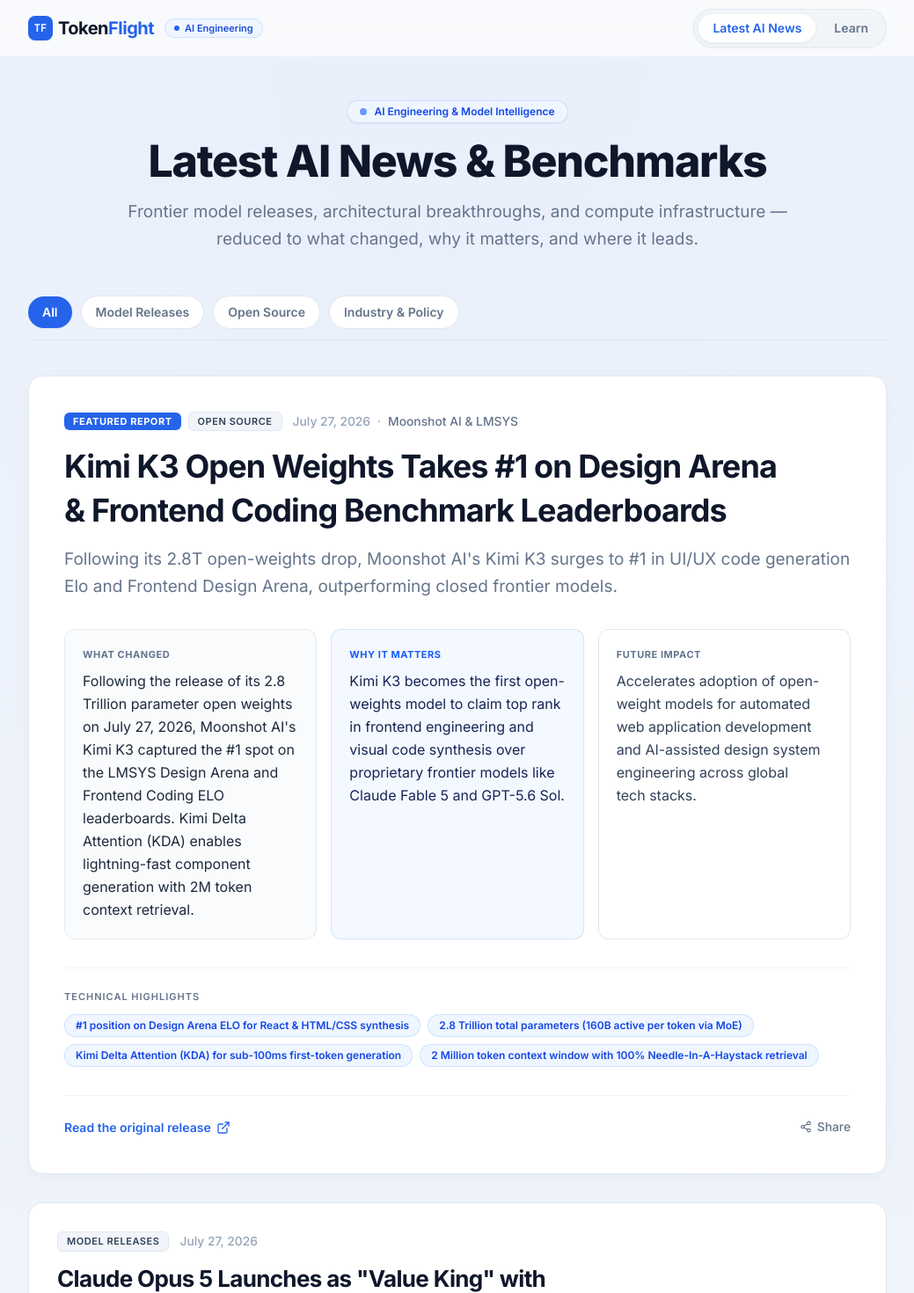
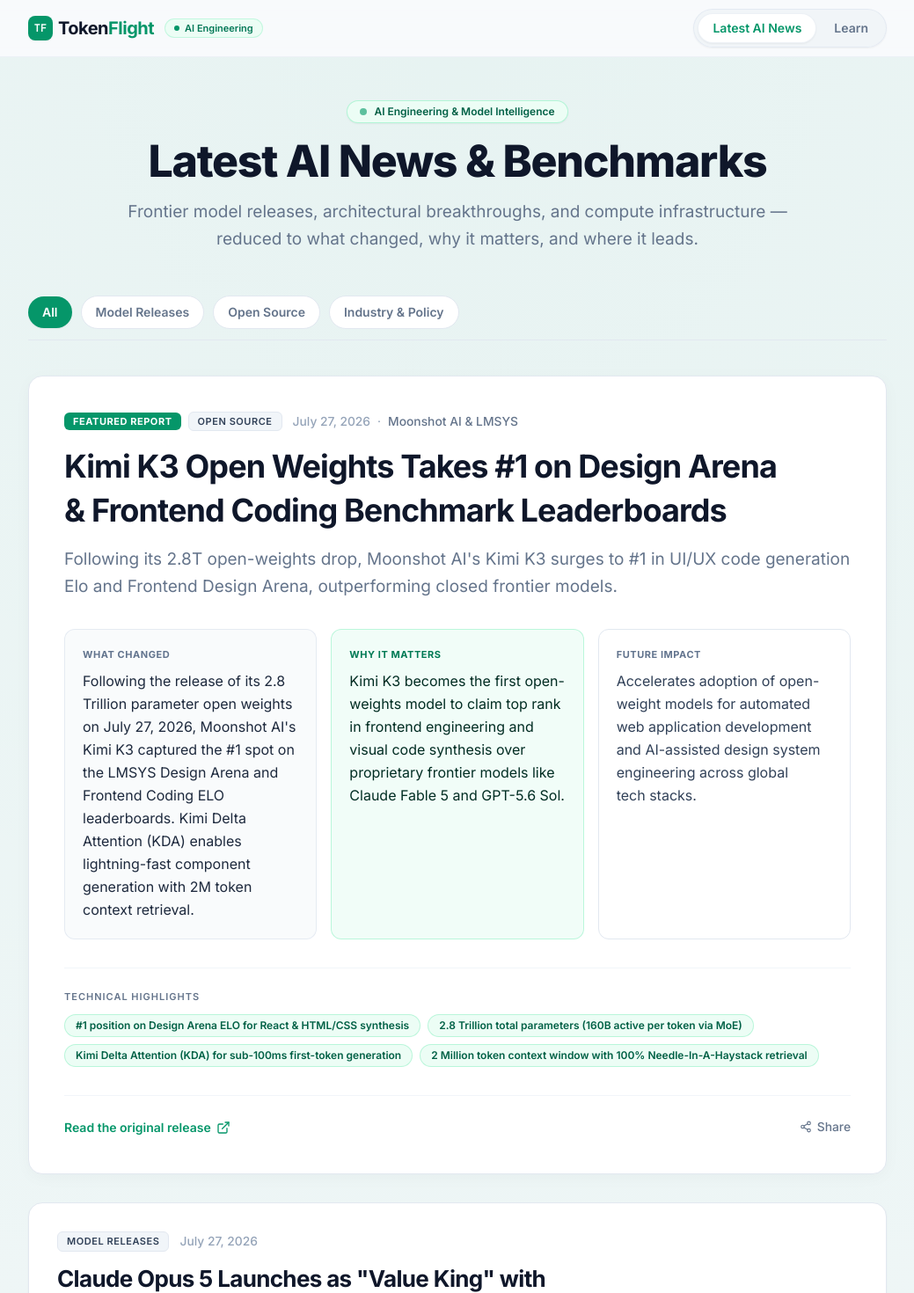
Before and after one commit to moseslmathew/token-flight, a Next.js app: page / in a window 1280 px wide. Shown: the top 1470 px of the page at 88% size, without its empty margins (120-1159 px from the left). Built offline with nearby package versions, Linux system fonts and the light colour scheme.

Commit message:
style: replace blue theme with rich Emerald and Mint editorial background accents

```diff
--- a/app/blog/[slug]/page.tsx
+++ b/app/blog/[slug]/page.tsx
@@ -49,7 +49,7 @@
           {/* Title block */}
           <header className="measure animate-rise-in mt-8 space-y-5">
             <div className="flex flex-wrap items-center gap-2">
-              <span className="rounded-md bg-blue-50 text-blue-700 border border-blue-200/60 px-2.5 py-0.5 text-[0.6875rem] font-bold uppercase tracking-wider">
+              <span className="rounded-md bg-emerald-50 text-emerald-800 border border-emerald-200/60 px-2.5 py-0.5 text-[0.6875rem] font-bold uppercase tracking-wider">
                 {article.category}
               </span>
               <span className="rounded-md bg-slate-100 text-slate-700 border border-slate-200 px-2.5 py-0.5 text-[0.6875rem] font-semibold uppercase tracking-wider">
@@ -101,9 +101,9 @@
               )}
 
               {sec.keyTakeaway && (
-                <aside className="measure mt-8 rounded-r-2xl border-l-4 border-accent bg-blue-50/70 p-5 sm:p-6 shadow-xs">
+                <aside className="measure mt-8 rounded-r-2xl border-l-4 border-accent bg-emerald-50/70 p-5 sm:p-6 shadow-xs">
                   <span className="eyebrow block text-accent font-bold mb-1">Key Takeaway</span>
-                  <p className="text-[1.0625rem] font-medium leading-relaxed text-blue-950">
+                  <p className="text-[1.0625rem] font-medium leading-relaxed text-emerald-950">
                     {sec.keyTakeaway}
                   </p>
                 </aside>
--- a/app/globals.css
+++ b/app/globals.css
@@ -21,11 +21,11 @@
   --color-rule: #e2e8f0;
   --color-rule-soft: #f1f5f9;
 
-  /* ── Accent: Royal Electric Blue ─────────────────────── */
-  --color-accent: #2563eb;
-  --color-accent-deep: #1d4ed8;
-  --color-accent-soft: #eff6ff;
-  --color-accent-ring: #bfdbfe;
+  /* ── Accent: Premium Emerald ─────────────────────────── */
+  --color-accent: #059669;
+  --color-accent-deep: #047857;
+  --color-accent-soft: #ecfdf5;
+  --color-accent-ring: #a7f3d0;
 
   /* ── Data counter-colour and warning ──────────────────── */
   --color-cool: #2563eb;
@@ -161,7 +161,7 @@
 
   /* ── Ambient Header Glow ──────────────────────────────── */
   .ambient-glow {
-    background: radial-gradient(circle at 50% 0%, rgba(37, 99, 235, 0.07) 0%, rgba(248, 250, 252, 0) 70%);
+    background: radial-gradient(circle at 50% 0%, rgba(5, 150, 105, 0.07) 0%, rgba(248, 250, 252, 0) 70%);
   }
 
   /* ── Horizontal filter rail: smooth mobile touch scrolling ─ */
--- a/app/learn/page.tsx
+++ b/app/learn/page.tsx
@@ -20,7 +20,7 @@
       <div className="measure-wide px-4 pt-8 sm:px-6 sm:pt-12">
         {/* Masthead */}
         <header className="animate-rise-in space-y-4 text-center max-w-3xl mx-auto">
-          <div className="inline-flex items-center gap-2 rounded-full bg-blue-50 border border-blue-200/80 px-3.5 py-1 text-xs font-semibold text-blue-700 shadow-xs">
+          <div className="inline-flex items-center gap-2 rounded-full bg-emerald-50 border border-emerald-200/80 px-3.5 py-1 text-xs font-semibold text-emerald-800 shadow-xs">
             First-Principles Engineering Guides
           </div>
           <h1 className="text-display font-extrabold tracking-tight text-ink-strong">
--- a/app/page.tsx
+++ b/app/page.tsx
@@ -204,8 +204,8 @@
     {
       label: 'Why it matters',
       body: item.content.whyItMatters,
-      containerStyle: 'bg-blue-50/70 border-blue-200/70 text-blue-950',
-      labelStyle: 'text-blue-600',
+      containerStyle: 'bg-emerald-50/70 border-emerald-200/70 text-emerald-950',
+      labelStyle: 'text-emerald-700',
     },
     {
       label: 'Future impact',
@@ -272,8 +272,8 @@
       <div className="measure-wide px-4 pt-8 sm:px-6 sm:pt-12">
         {/* Masthead */}
         <header className="animate-rise-in space-y-4 text-center max-w-3xl mx-auto">
-          <div className="inline-flex items-center gap-2 rounded-full bg-blue-50 border border-blue-200/80 px-3.5 py-1 text-xs font-semibold text-blue-700 shadow-xs">
-            <span className="h-2 w-2 rounded-full bg-blue-600 animate-pulse" />
+          <div className="inline-flex items-center gap-2 rounded-full bg-emerald-50 border border-emerald-200/80 px-3.5 py-1 text-xs font-semibold text-emerald-800 shadow-xs">
+            <span className="h-2 w-2 rounded-full bg-emerald-600 animate-pulse" />
             AI Engineering & Model Intelligence
           </div>
           <h1 className="text-display font-extrabold tracking-tight text-ink-strong">
@@ -344,7 +344,7 @@
                   {featuredNews.content.technicalHighlights.map((highlight, idx) => (
                     <span
                       key={idx}
-                      className="rounded-full bg-blue-50 text-blue-700 border border-blue-200/70 px-3 py-1 text-xs font-semibold"
+                      className="rounded-full bg-emerald-50 text-emerald-800 border border-emerald-200/70 px-3 py-1 text-xs font-semibold"
                     >
                       {highlight}
                     </span>
--- a/components/ArticleCard.tsx
+++ b/components/ArticleCard.tsx
@@ -15,7 +15,7 @@
       <article className="paper-card group p-6 rounded-2xl bg-surface border border-rule shadow-xs hover:shadow-md hover:border-slate-300 hover:-translate-y-0.5 transition-all duration-200">
         <Link href={`/blog/${article.slug}`} className="block space-y-3">
           <div className="flex items-center justify-between">
-            <span className="rounded-md bg-blue-50 text-blue-700 border border-blue-200/60 px-2 py-0.5 text-[0.6875rem] font-bold uppercase tracking-wider">
+            <span className="rounded-md bg-emerald-50 text-emerald-800 border border-emerald-200/60 px-2 py-0.5 text-[0.6875rem] font-bold uppercase tracking-wider">
               {article.category}
             </span>
             <span className="text-xs text-slate-400 font-medium">{article.publishedAt}</span>
@@ -45,7 +45,7 @@
         {/* Meta Header */}
         <div className="flex flex-wrap items-center justify-between gap-2">
           <div className="flex items-center gap-2">
-            <span className="rounded-md bg-blue-50 text-blue-700 border border-blue-200/60 px-2.5 py-0.5 text-[0.6875rem] font-bold uppercase tracking-wider">
+            <span className="rounded-md bg-emerald-50 text-emerald-800 border border-emerald-200/60 px-2.5 py-0.5 text-[0.6875rem] font-bold uppercase tracking-wider">
               {article.category}
             </span>
             <span className="rounded-md bg-slate-100 text-slate-700 border border-slate-200 px-2.5 py-0.5 text-[0.6875rem] font-semibold uppercase tracking-wider">
```
